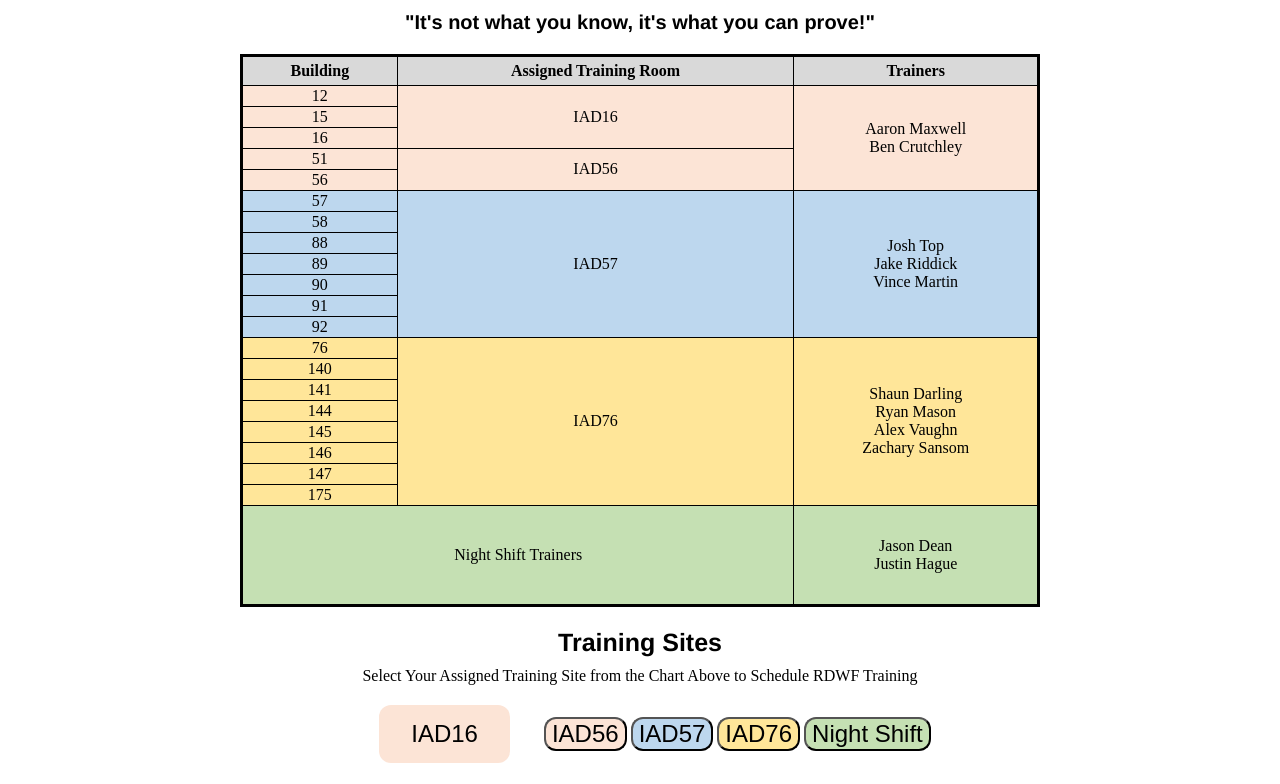
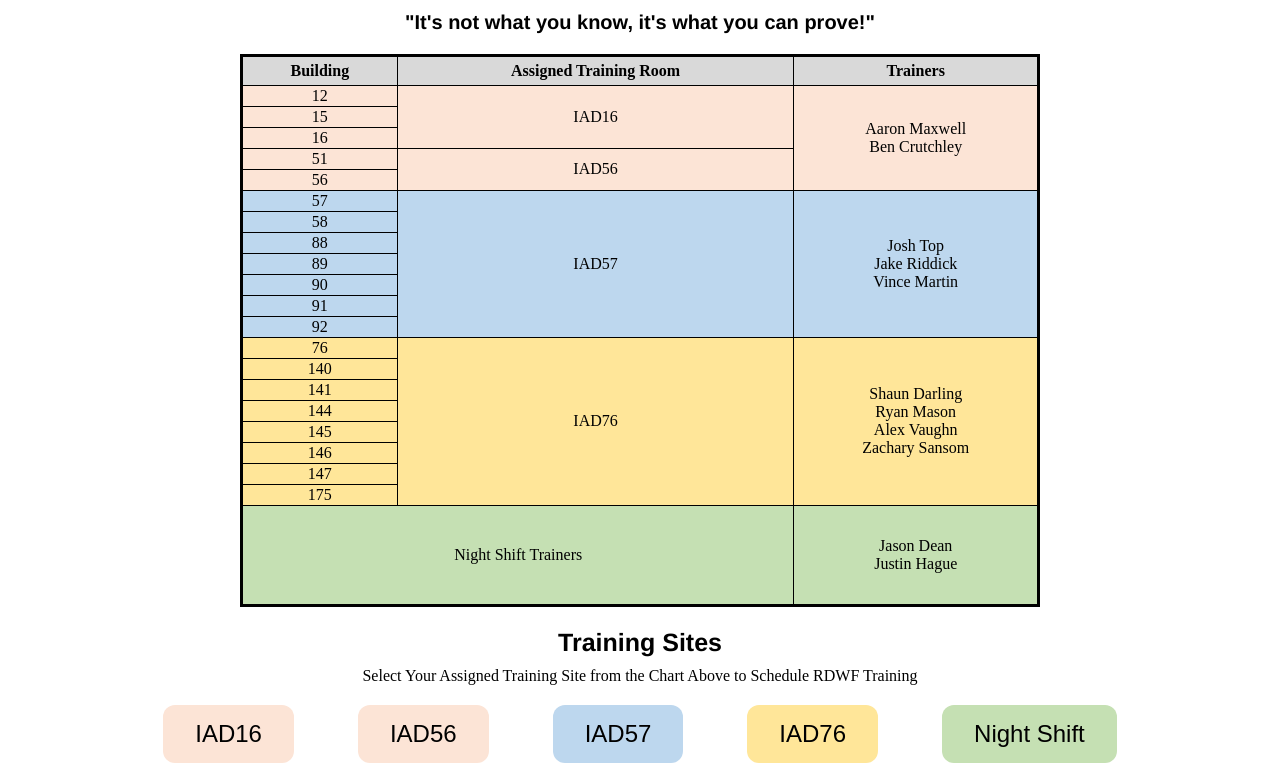
Before and after one commit to Beaumagarte500/RDWF_Training_Scheduler, a plain HTML site: page index.html in a window 1280 px wide. Shown: the part 157-941 px from the top of the page. Drawn offline with Linux system fonts and the light colour scheme.

Commit message:
Update index.html

```diff
--- a/index.html
+++ b/index.html
@@ -235,11 +235,11 @@ a:hover {
 <p align="center">Select Your Assigned Training Site from the Chart Above to Schedule RDWF Training</p>
 
         <div style="text-align:center">
-	        <button type="button" class="button">IAD16</a></button>
-	        <button type="button" class="button2">IAD56</a></button>
-	        <button type="button" class="button3">IAD57</button>
-	        <button type="button" class="button4">IAD76</button>
-	        <button type="button" class="button5">Night Shift</button>
+	        <button class="button">IAD16</a></button>
+	        <button class="button button2">IAD56</button>
+	        <button class="button button3">IAD57</button>
+	        <button class="button button4">IAD76</button>
+	        <button class="button button5">Night Shift</button>
         </div>
 
    <h2>Popup Form</h2>
```
